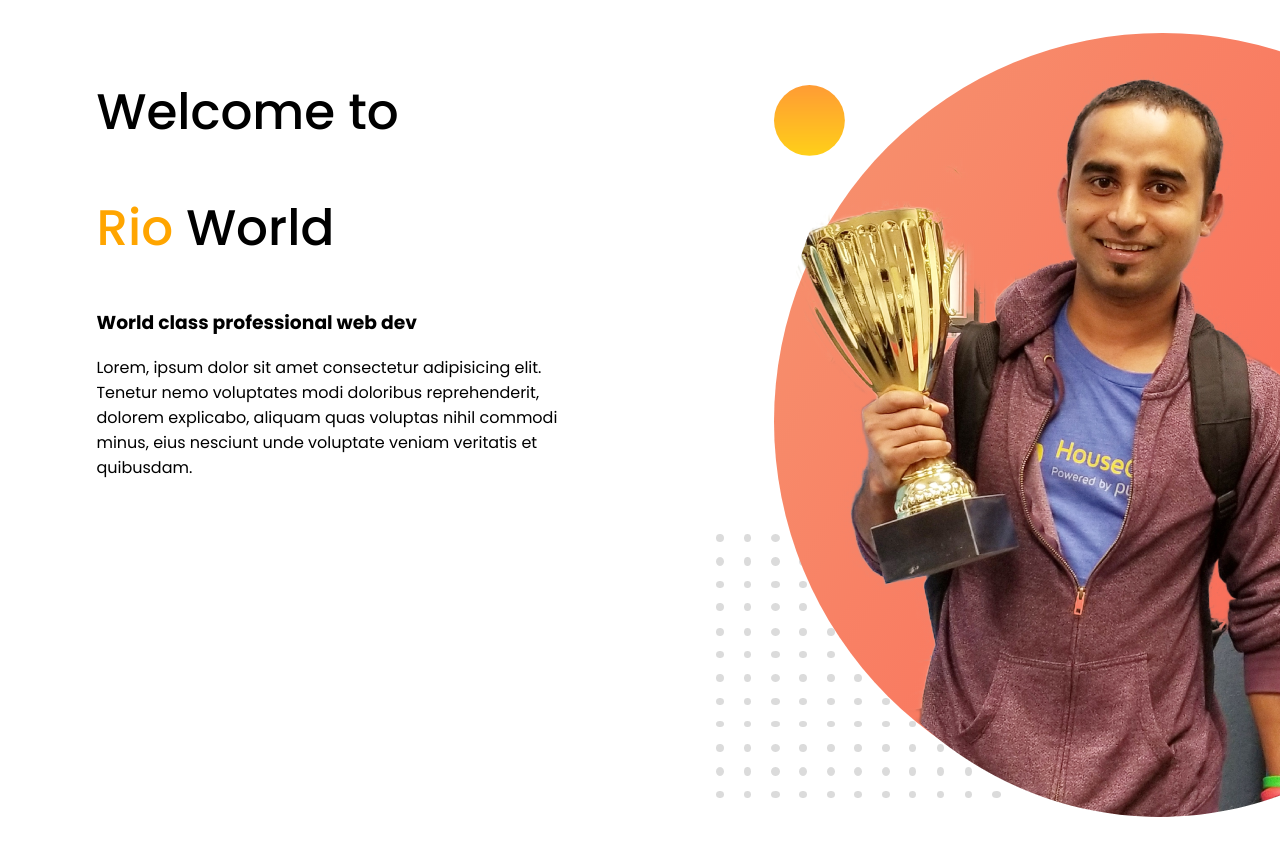
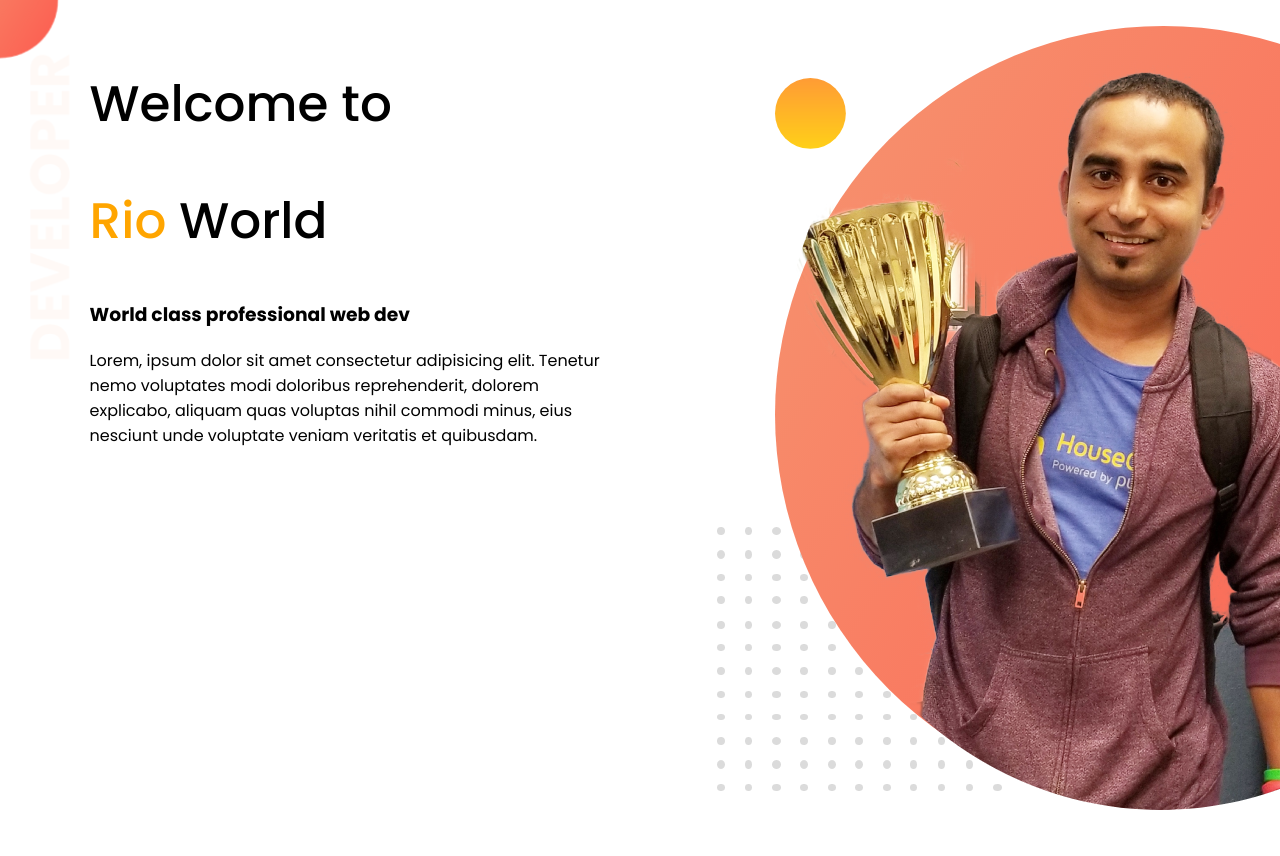
Before and after one commit to Hasibul10884/web-development, a plain HTML site: page index.html in a window 1280 px wide. Shown: the top 856 px of the page. Drawn offline with Linux system fonts and the light colour scheme.

Commit message:
git push

```diff
--- a/index.html
+++ b/index.html
@@ -12,7 +12,7 @@
     <link rel="stylesheet" href="style.css">
 </head>
 <body>
-    <section>
+    <section class="top-banner">
         <div class="half-width">
             <h1>
                 Welcome to
--- a/style.css
+++ b/style.css
@@ -5,7 +5,7 @@ h1{
 }
 
 body{
-
+    margin: 0px;
 font-family: 'Poppins', sans-serif;
 }
 
@@ -21,3 +21,15 @@ font-family: 'Poppins', sans-serif;
     padding: 2%;
 
 }
+
+.top-banner{
+    borde: 1px solid red;
+    background-image: url("images/top-banner.png");
+    background-repeat: no-repeat;
+}
+
+section{
+    height: 500px;
+
+
+}
```
